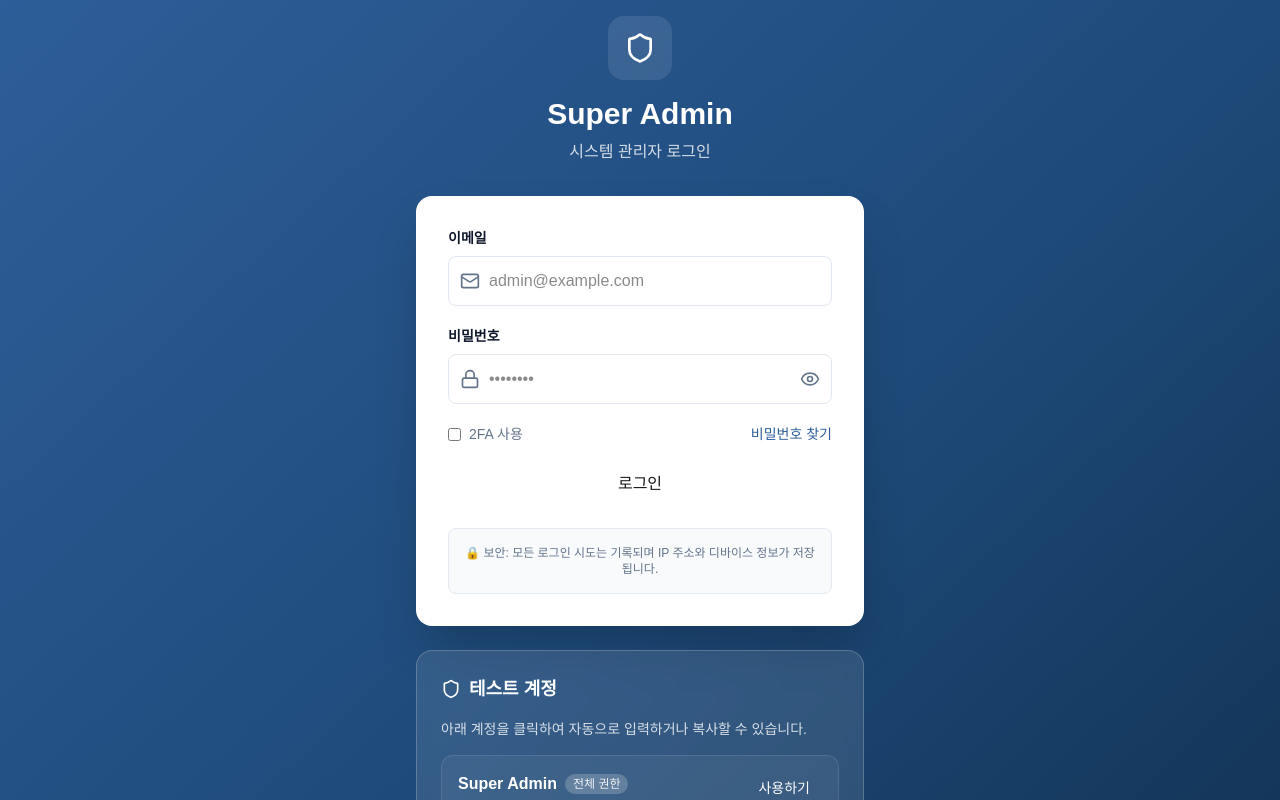
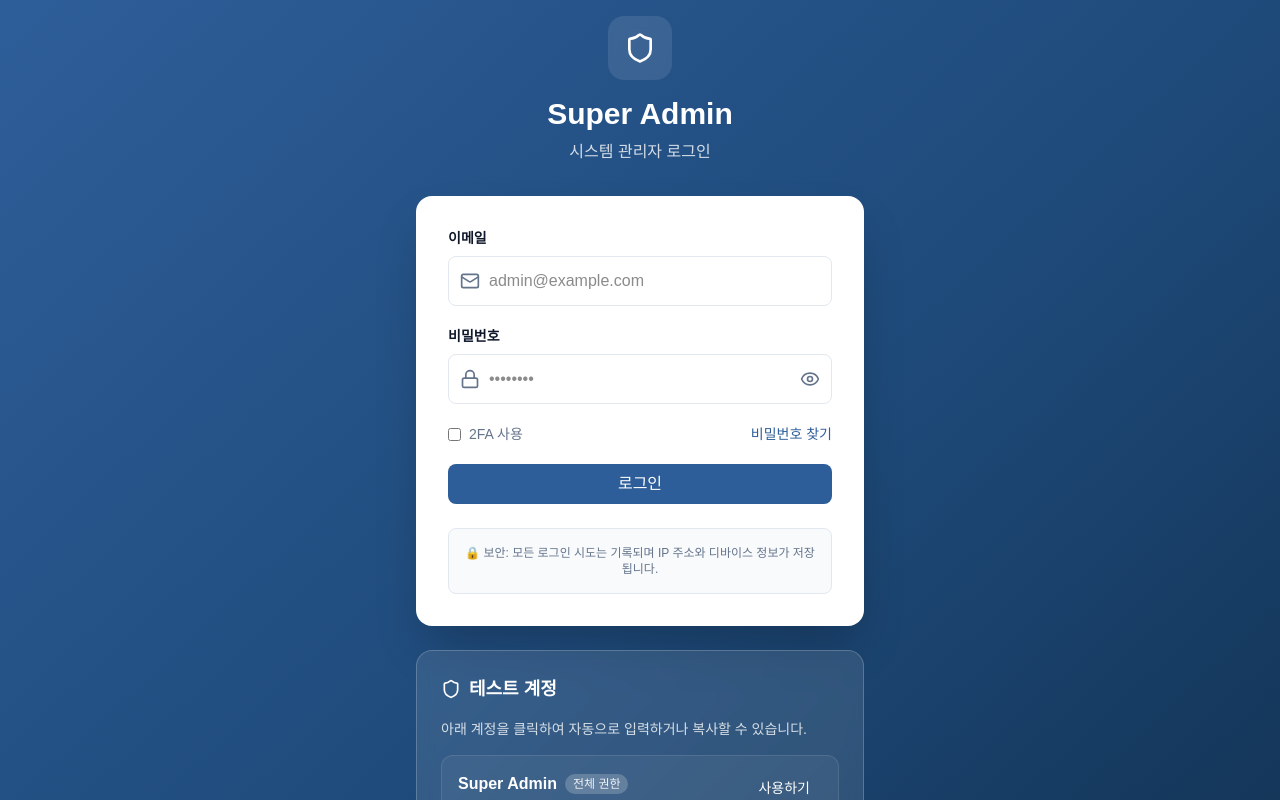
Before and after one commit to mythsumon/fr2laner, a Next.js app: page /admin/login in a window 1280 px wide. Shown: the top 800 px of the page. Built offline with nearby package versions, Linux system fonts and the light colour scheme.

Commit message:
Fix admin login button variant

```diff
--- a/app/(admin)/admin/login/page.tsx
+++ b/app/(admin)/admin/login/page.tsx
@@ -168,7 +168,6 @@ export default function SuperAdminLoginPage() {
 
           {/* Submit Button */}
           <Button
-              type="submit"
             htmlType="submit"
             className="w-full"
             loading={isLoading}
```
Lines whose indentation alone changed are shown as unchanged.
